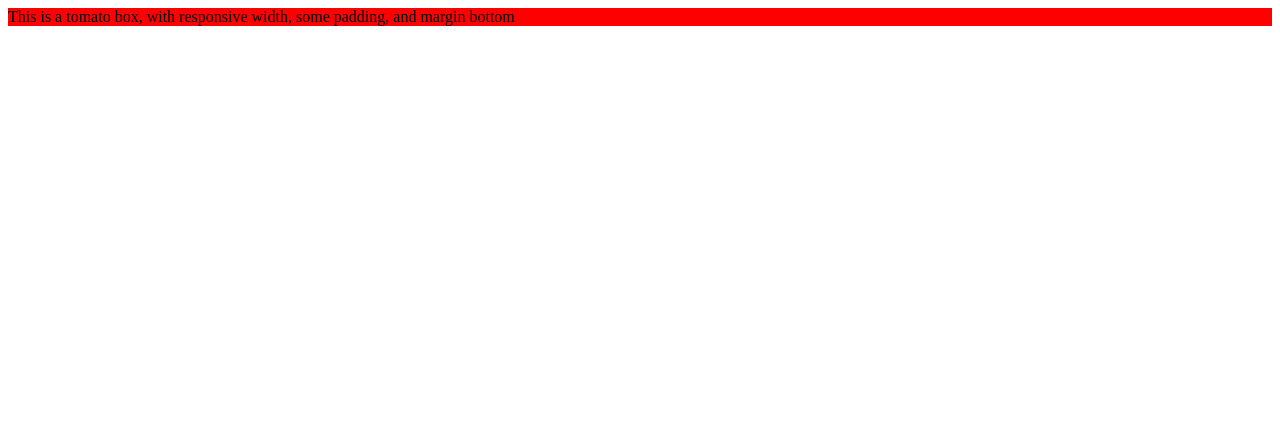
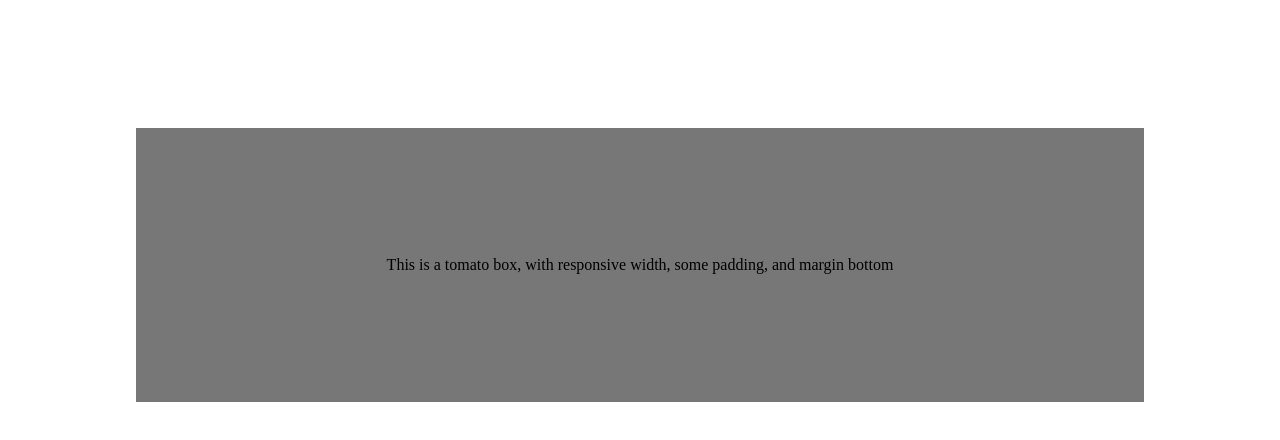
Before and after one commit to lawrenceagles/micro-components, a React (Create React App) app: page / in a window 1280 px wide. Shown: the top 440 px of the page. Built offline with nearby package versions, Linux system fonts and the light colour scheme.

Commit message:
added Text and working theme.js

```diff
--- a/src/App.js
+++ b/src/App.js
@@ -1,12 +1,15 @@
-import Flex from './components/Flex';
 import { ThemeProvider } from 'styled-components';
 import theme from './theme';
+import Flex from './components/Flex';
+import Text from './components/Text';
 
-const App = (props) => {
+const App = () => {
 	return (
 		<ThemeProvider theme={theme}>
-			<Flex width={1} bg={'red'}>
-				This is a tomato box, with responsive width, some padding, and margin bottom
+			<Flex bg={'secondary'} p={6} m={6}>
+				<Text textAlign="center">
+					This is a tomato box, with responsive width, some padding, and margin bottom
+				</Text>
 			</Flex>
 		</ThemeProvider>
 	);
--- /dev/null
+++ b/src/components/Text.js
@@ -0,0 +1,4 @@
+import styled from 'styled-components';
+import { typography } from 'styled-system';
+const Text = styled.div`${typography};`;
+export default Text;
--- a/src/theme.js
+++ b/src/theme.js
@@ -1,62 +1,24 @@
 const theme = {
-	space: [ 0, 4, 8, 16, 32, 64, 128, 256, 512 ],
+	space: [ 4, 8, 12, 16, 32, 64, 128 ],
 	fontSizes: [ 13, 16, 20, 24 ],
 	fontWeights: [ 100, 200, 300, 400, 500, 600, 700, 800, 900 ],
-	letterSpacings: {
-		normal: 'normal',
-		tracked: '0.1em',
-		tight: '-0.05em',
-		mega: '0.25em'
-	},
 	fonts: {
 		serif: 'athelas, georgia, times, serif',
-		sansSerif:
-			'-apple-system, BlinkMacSystemFont, "avenir next", avenir, "helvetica neue", helvetica, ubuntu, roboto, noto, sans-serif'
+		sansSerif: 'helvetica neue", helvetica, ubuntu, roboto, noto, sans-serif'
 	},
 	borders: [ 0, '2px solid', '4px solid', '6px solid', '8px solid', '10px solid' ],
-	width: [ 16, 32, 64, 128, 256 ],
-	heights: [ 16, 32, 64, 128, 256 ],
 	colors: {
-		black: '#000',
-		'near-black': '#111',
-		'dark-gray': '#333',
-		'mid-gray': '#555',
-		gray: ' #777',
+		black: '#000000',
+		lightBlue: '#1ecbe1',
+		deepBlue: '#1676e9',
+		red: '#e72918',
+		dirtyBrown: '#d38a2c',
+		green: '#6bc33c',
+		warning: '#fff900',
+		secondary: ' #777',
 		silver: '#999',
-		'light-silver': '#aaa',
-		'moon-gray': '#ccc',
-		'light-gray': '#eee',
-		'near-white': '#f4f4f4',
 		white: '#fff',
-		transparent: 'transparent',
-		blacks: [
-			'rgba(0,0,0,.0125)',
-			'rgba(0,0,0,.025)',
-			'rgba(0,0,0,.05)',
-			'rgba(0,0,0,.1)',
-			'rgba(0,0,0,.2)',
-			'rgba(0,0,0,.3)',
-			'rgba(0,0,0,.4)',
-			'rgba(0,0,0,.5)',
-			'rgba(0,0,0,.6)',
-			'rgba(0,0,0,.7)',
-			'rgba(0,0,0,.8)',
-			'rgba(0,0,0,.9)'
-		],
-		whites: [
-			'rgba(255,255,255,.0125)',
-			'rgba(255,255,255,.025)',
-			'rgba(255,255,255,.05)',
-			'rgba(255,255,255,.1)',
-			'rgba(255,255,255,.2)',
-			'rgba(255,255,255,.3)',
-			'rgba(255,255,255,.4)',
-			'rgba(255,255,255,.5)',
-			'rgba(255,255,255,.6)',
-			'rgba(255,255,255,.7)',
-			'rgba(255,255,255,.8)',
-			'rgba(255,255,255,.9)'
-		]
+		transparent: 'transparent'
 	}
 };
 
```
